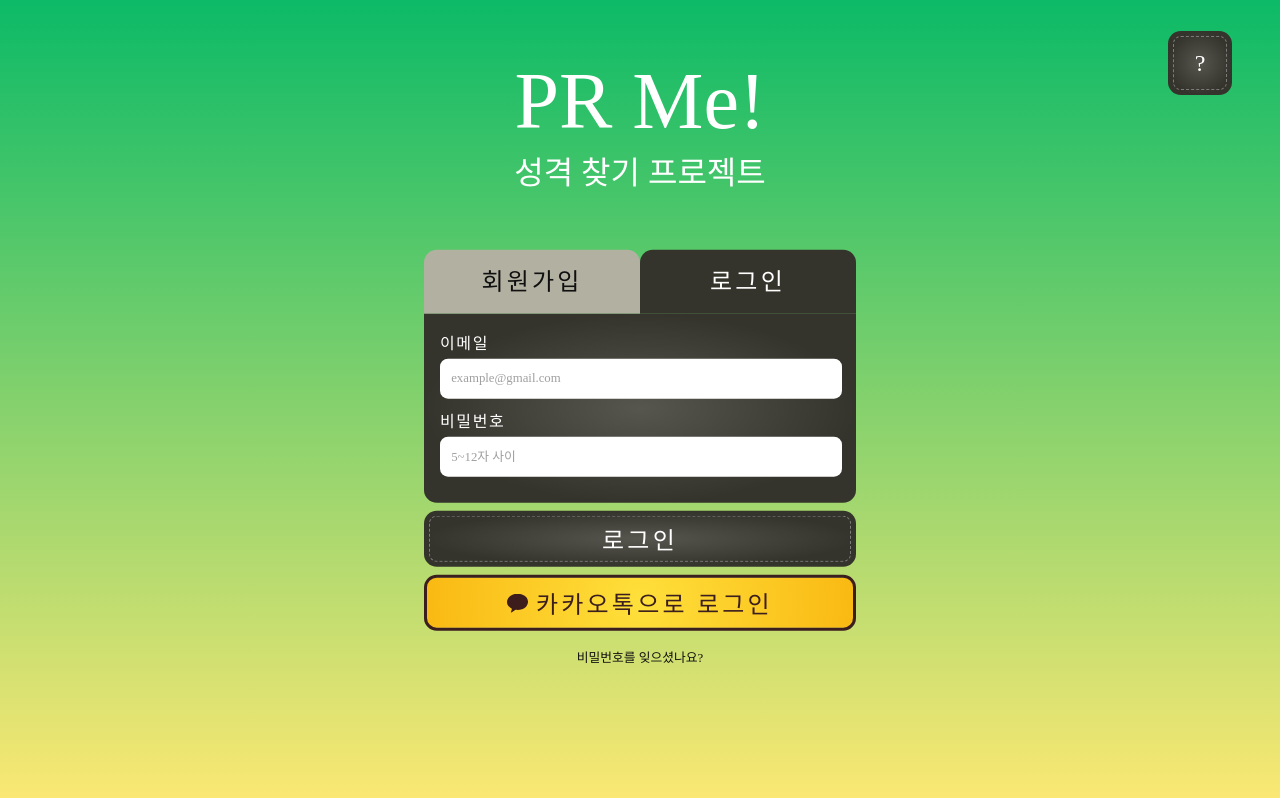
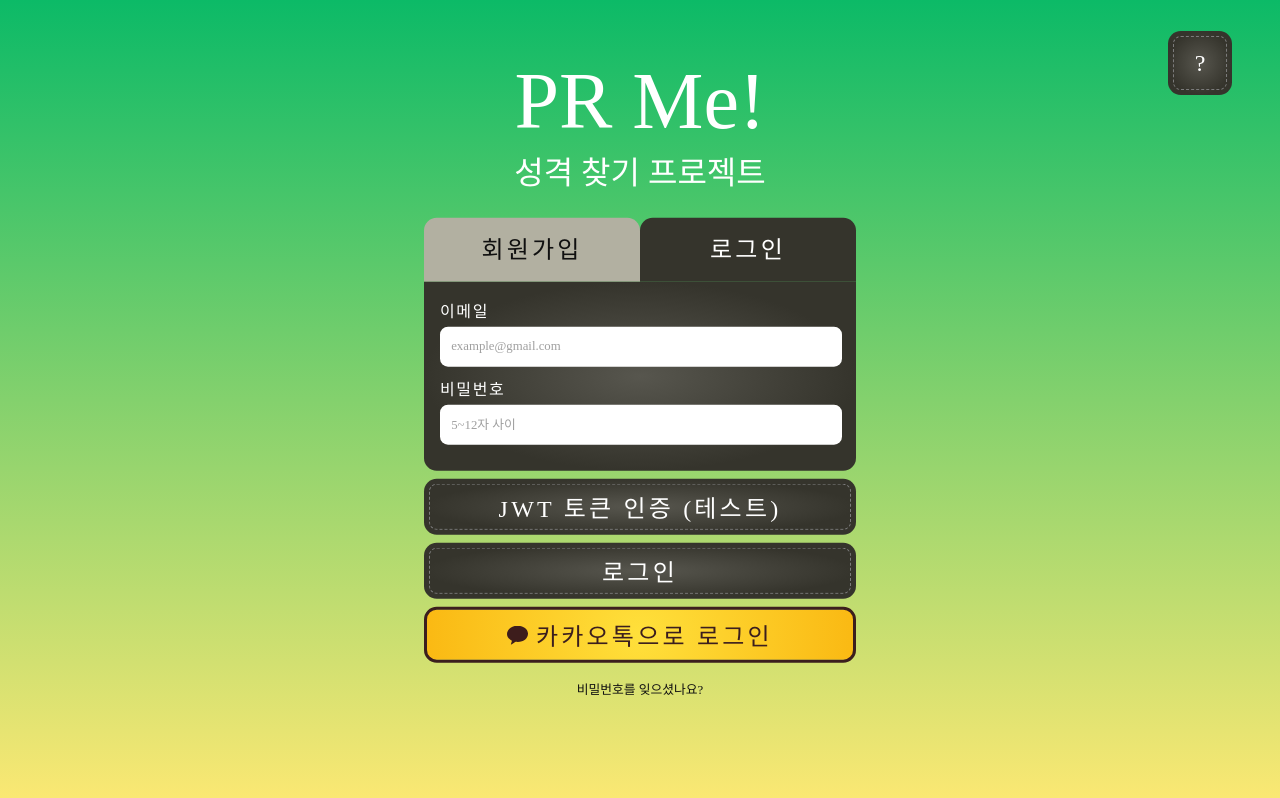
Before and after one commit to PRMe-org/PRMe, a React (Create React App) app in the folder front/: page /login in a window 1280 px wide. Built offline with nearby package versions, Linux system fonts and the light colour scheme; a web font is replaced by a local one.

Commit message:
0612 jwt 토큰 인증 구현중
jwt 토큰 인증 구현중

```diff
--- a/front/src/pages/Login.jsx
+++ b/front/src/pages/Login.jsx
@@ -32,8 +32,6 @@
     }
   };
 
-
-
   // 로그인 요청
   const login = () => {
     axios
@@ -51,13 +49,45 @@
        document.cookie = `accessToken=${ accessToken }; path=/;`
        document.cookie = `refreshToken=${ refreshToken }; path=/;`
 
-        Navigate('/home');
+        //Navigate('/home/test');
       } else{
         alert(JSON.stringify(response.data.isLogin))
       }
     })
     .catch(error => {
       alert("실패했어요");
+      console.log('실패했어요:', error.response);
+    })
+  };
+
+  // accessToken 테스트 함수
+  const accessT = () => {
+    const cookieString = document.cookie; // 하나의 Stirng으로 나옴
+    const cookies = cookieString.split(';'); // 두 개([AcessToken= ,RefreshToken= ])로 나옴
+
+    let cookieValue = "";
+    let foundToken = false;
+
+    for (let i=0; i<2; i++){
+      const cookie = cookies[i].trim();
+      if(cookie.startsWith('accessToken=')){
+        cookieValue = cookie.substring(12);
+        foundToken = true;
+        break; // accessToken을 찾으면 루프 종료
+      }
+      if (!foundToken){
+        cookieValue = "실패";
+      }
+    };
+
+    axios
+    .get(`${ server }/accessT`, {
+      withCredentials: true, // 요청 시 쿠키를 포함
+    })
+    .then(response => {
+      console.log(response.data);
+    })
+    .catch(error => {
       console.log('실패했어요:', error.response);
     })
   };
@@ -94,7 +124,9 @@
             />
 
           </div>
-
+          <button onClick={ accessT } id='register-register'>
+            JWT 토큰 인증 (테스트)
+          </button>
           <button onClick={ login } id='register-register'>
             로그인
           </button>
```
Also changed, not shown: 1 other file (tests, documents, lock files or other folders).
